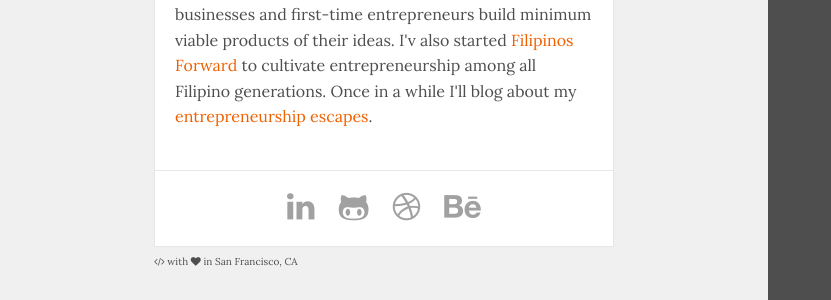
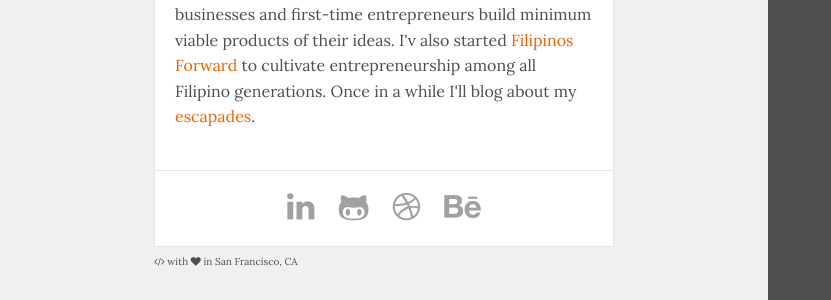
Before and after one commit to angelocordon/angelocordon.github.io, a Jekyll site: the page built from index.html, in a window 1280 px wide. Shown: the part 395-695 px from the top of the page, without its empty margins (0-831 px from the left). Built offline with Jekyll 4.4.1, drawn with Linux system fonts in a browser that asks for light colours; nearby versions of some CDN libraries.

Commit message:
edited text

```diff
--- a/_includes/intro.html
+++ b/_includes/intro.html
@@ -11,7 +11,7 @@
     </div>
     <div class="about">
       <p class="hire">tl;dr: I design and develop web apps. | <a href="mailto:angelocordon@gmail.com?subject=Hi there!&body=Hey Angelo, You sound awesome. Let's chat!">Hire Me.</a></p>
-      <p>I co-founded <a href="http://www.avividvisual.com" target="_blank">A Vivid Visual</a> as a way to help small businesses and first-time entrepreneurs build minimum viable products of their ideas. I'v also started <a href="#">Filipinos Forward</a> to cultivate entrepreneurship among all Filipino generations. Once in a while I'll blog about my <a href="https://www.facebook.com/dadpreneur.me/" target="_blank">entrepreneurship escapes</a>.</p>
+      <p>I co-founded <a href="http://www.avividvisual.com" target="_blank">A Vivid Visual</a> as a way to help small businesses and first-time entrepreneurs build minimum viable products of their ideas. I'v also started <a href="#">Filipinos Forward</a> to cultivate entrepreneurship among all Filipino generations. Once in a while I'll blog about my <a href="https://medium.com/@angelocordon" target="_blank">escapades</a>.</p>
     </div>
     <div class="social">
       {% for item in site.data.settings.social %}
```
